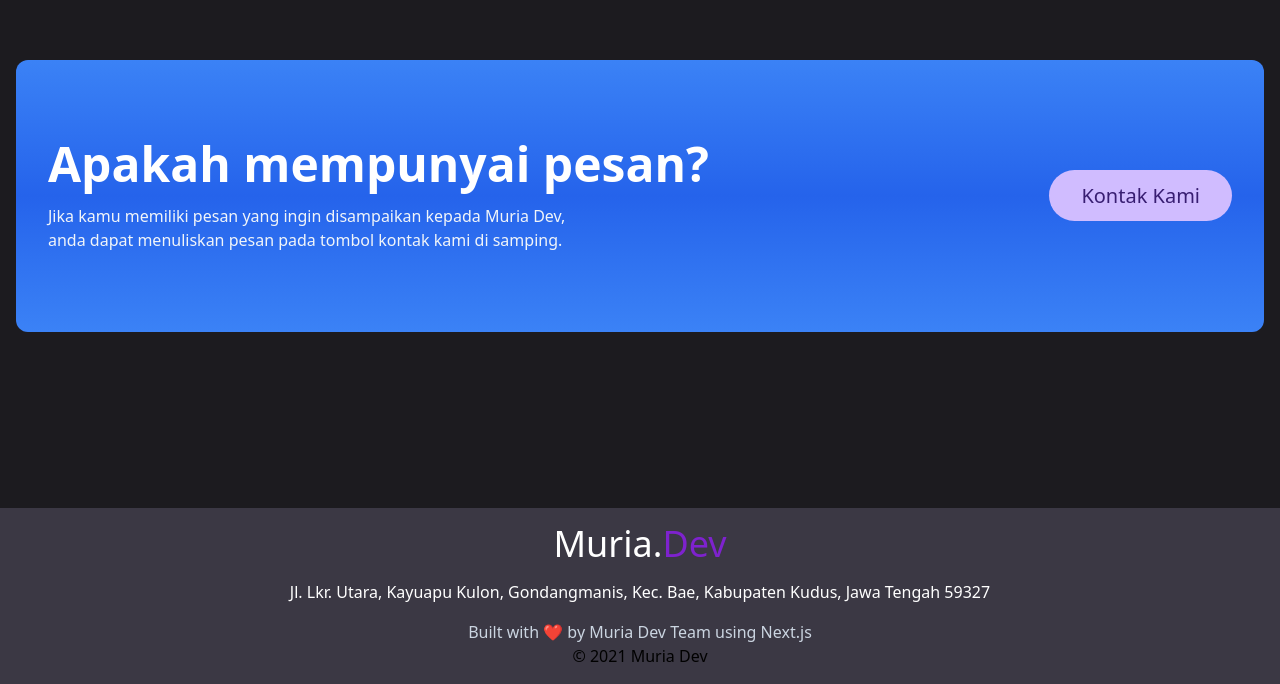
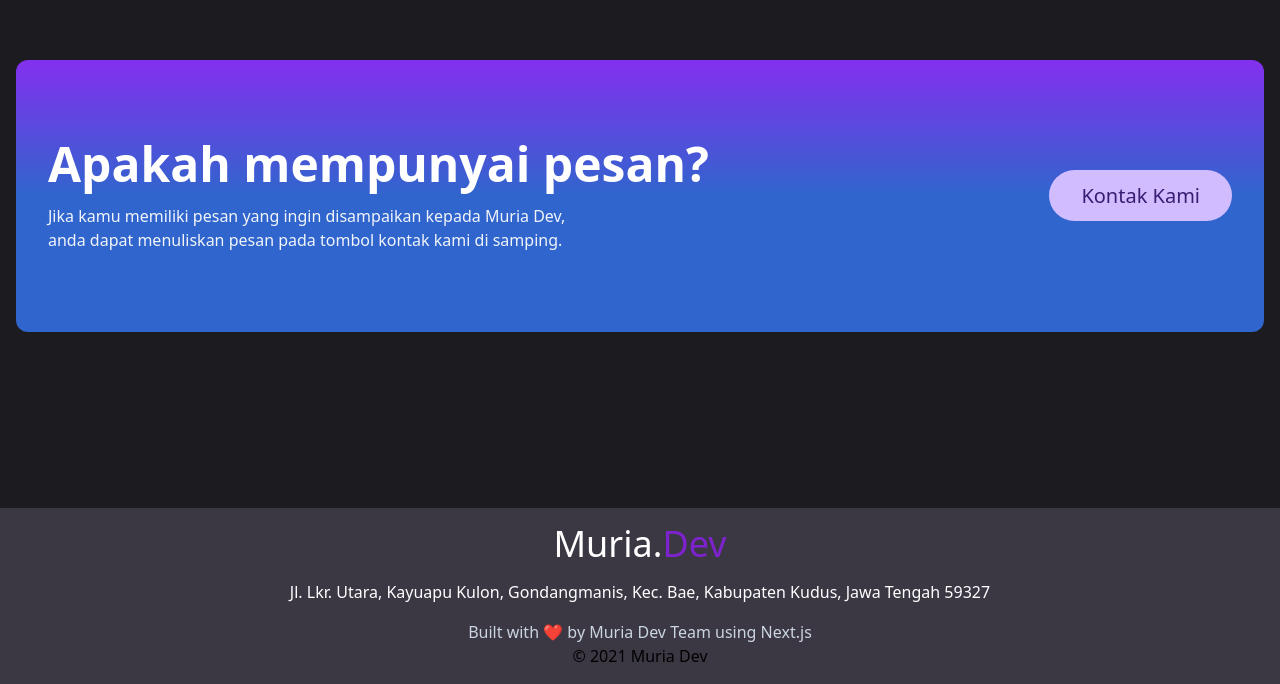
Before and after one commit to muria-dev/muriadev-website, a Next.js app: page / in a window 1280 px wide. Shown: the part 2483-3167 px from the top of the page. Built offline with nearby package versions, Linux system fonts and the light colour scheme.

Commit message:
feat: add gradient color for contact card

```diff
--- a/components/Contact.jsx
+++ b/components/Contact.jsx
@@ -5,7 +5,7 @@
   return (
     <>
       <div className="container mx-auto p-4 mb-40 ">
-        <div className="bg-gradient-to-b from-blue-500 via-blue-600 to-blue-500 p-8 rounded-xl py-20 flex gap-8 flex-col md:flex-row md:justify-between md:items-center">
+        <div className="bg-gradient-to-b from-[#8330EE] via-[#3065CD] to-[#3065CD] p-8 rounded-xl py-20 flex gap-8 flex-col md:flex-row md:justify-between md:items-center">
           <div>
             <h1 className="text-white text-5xl font-bold">
               Apakah mempunyai pesan?
```
